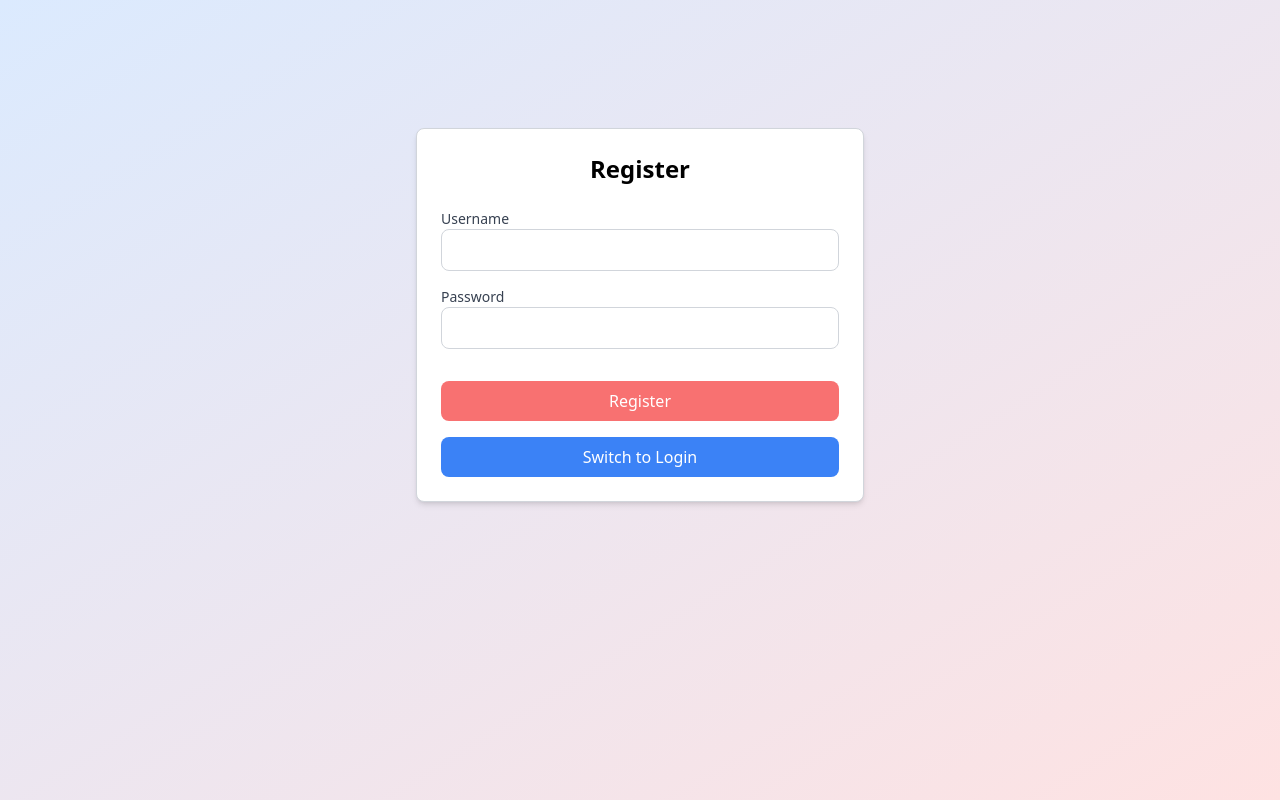
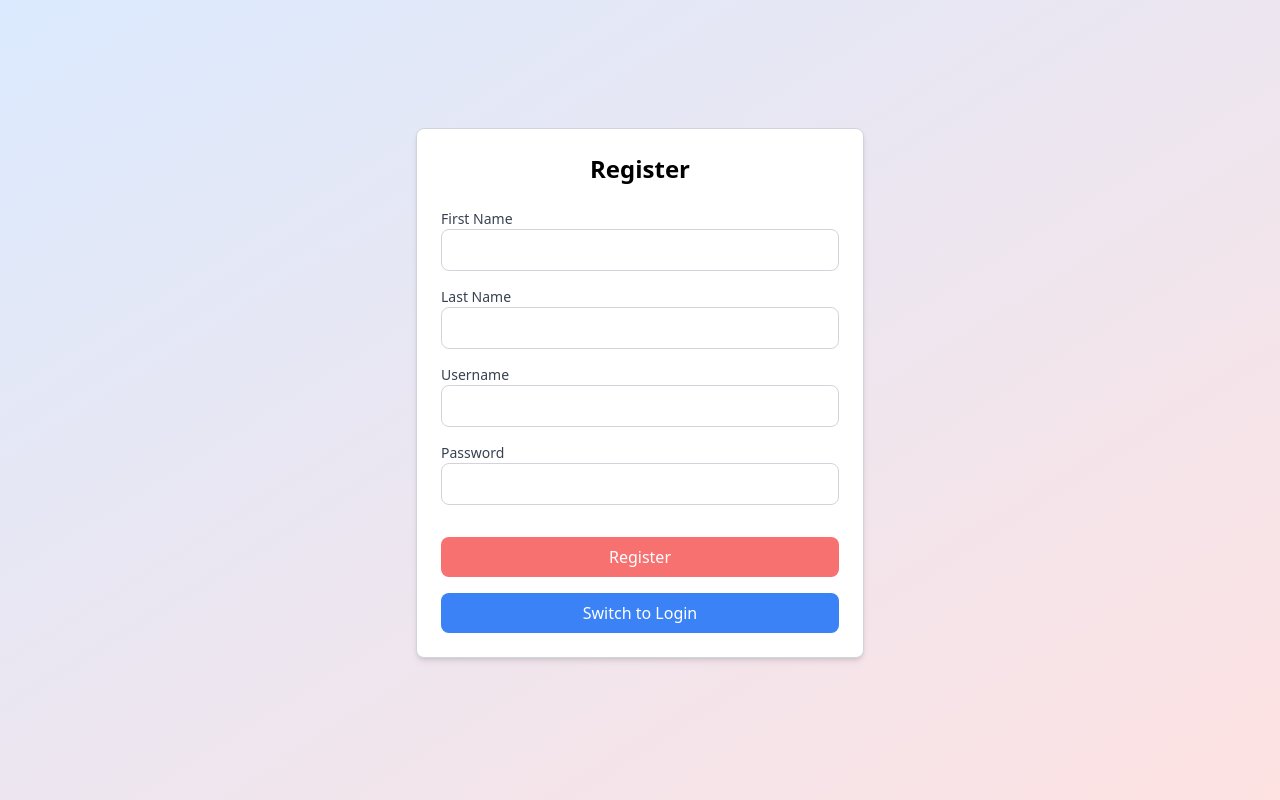
Before and after one commit to sukhjeetChauhan/Job-Racker, a React (Vite) app in the folder Job-Racker-React/: page /login in a window 1280 px wide. Both pictures are taken after a click on the button "Switch to Register". Built offline with nearby package versions, Linux system fonts and the light colour scheme; no server answers.

Commit message:
commit on 4 November 2024

```diff
--- a/Job-Racker-React/src/Components/authentication/AuthContext.tsx
+++ b/Job-Racker-React/src/Components/authentication/AuthContext.tsx
@@ -2,10 +2,12 @@
 import React, { createContext, useState, useEffect } from 'react'
 import axios from 'axios'
 
+axios.defaults.withCredentials = true
+
 // Define the shape of the context value
 export interface AuthContextType {
   isLoggedIn: boolean
-  setIsLoggedIn: (loggedIn: boolean) => void
+  user: string
 }
 
 // Define props for the AuthProvider, including children
@@ -18,13 +20,18 @@ export const AuthContext = createContext<AuthContextType | undefined>(undefined)
 
 export const AuthProvider: React.FC<AuthProviderProps> = ({ children }) => {
   const [isLoggedIn, setIsLoggedIn] = useState(false)
+  const [user, setUser] = useState('')
 
   const checkSession = async () => {
     try {
-      const response = await axios.get('/api/auth/session-status/', {
-        withCredentials: true,
-      })
+      const response = await axios.get(
+        'http://localhost:8000/api/auth/session-status/',
+        {
+          withCredentials: true,
+        }
+      )
       setIsLoggedIn(response.data.isLoggedIn)
+      setUser(response.data.username)
     } catch (error) {
       console.log(error)
       setIsLoggedIn(false)
@@ -33,10 +40,10 @@ export const AuthProvider: React.FC<AuthProviderProps> = ({ children }) => {
 
   useEffect(() => {
     checkSession()
-  }, [])
+  }, [isLoggedIn])
 
   return (
-    <AuthContext.Provider value={{ isLoggedIn, setIsLoggedIn }}>
+    <AuthContext.Provider value={{ isLoggedIn, user }}>
       {children}
     </AuthContext.Provider>
   )
--- a/Job-Racker-React/src/Components/authentication/Login.tsx
+++ b/Job-Racker-React/src/Components/authentication/Login.tsx
@@ -5,6 +5,8 @@ import { AxiosError } from 'axios'
 const LoginComponent = () => {
   const [username, setUsername] = useState('')
   const [password, setPassword] = useState('')
+  const [firstName, setFirstName] = useState('')
+  const [lastName, setLastName] = useState('')
   const [isRegisterMode, setIsRegisterMode] = useState(false) // Toggle between login and register
   const [message, setMessage] = useState('')
 
@@ -24,7 +26,7 @@ const LoginComponent = () => {
 
   const handleRegister = async () => {
     try {
-      await registerUser(username, password)
+      await registerUser(username, password, firstName, lastName)
       setMessage('User registered successfully. You can now log in.')
       setIsRegisterMode(false)
     } catch (error) {
@@ -54,6 +56,34 @@ const LoginComponent = () => {
         </h2>
         {message && <p className="text-red-600 text-center mb-4">{message}</p>}
         <form onSubmit={handleSubmit}>
+          {isRegisterMode && (
+            <div className="mb-4">
+              <label className="block text-sm font-medium text-gray-700">
+                First Name
+              </label>
+              <input
+                type="text"
+                value={firstName}
+                onChange={(e) => setFirstName(e.target.value)}
+                required
+                className="w-full px-4 py-2 border border-gray-300 rounded-lg focus:outline-none focus:ring-2 focus:ring-blue-500"
+              />
+            </div>
+          )}
+          {isRegisterMode && (
+            <div className="mb-4">
+              <label className="block text-sm font-medium text-gray-700">
+                Last Name
+              </label>
+              <input
+                type="text"
+                value={lastName}
+                onChange={(e) => setLastName(e.target.value)}
+                required
+                className="w-full px-4 py-2 border border-gray-300 rounded-lg focus:outline-none focus:ring-2 focus:ring-blue-500"
+              />
+            </div>
+          )}
           <div className="mb-4">
             <label className="block text-sm font-medium text-gray-700">
               Username
--- a/Job-Racker-React/src/Pages/Home.tsx
+++ b/Job-Racker-React/src/Pages/Home.tsx
@@ -1,8 +1,12 @@
 import Title from '../Components/Home/Title'
 import Uploader from '../Components/Home/Uploader'
 import Header from '../Components/Header'
+import { useContext } from 'react'
+import { AuthContext } from '../Components/authentication/AuthContext'
 
 export default function Home() {
+  const user = useContext(AuthContext)
+  console.log(user?.user)
   return (
     <div className="w-full px-16 flex flex-col justify-center items-center bg-gradient-to-br from-blue-100 to-red-100">
       <Header />
--- a/Job-Racker-React/src/apis/authenticationApis.ts
+++ b/Job-Racker-React/src/apis/authenticationApis.ts
@@ -5,12 +5,22 @@ interface ErrorResponse {
 }
 
 // Register User
-export const registerUser = async (username: string, password: string) => {
+export const registerUser = async (
+  username: string,
+  password: string,
+  first_name: string,
+  last_name: string
+) => {
   try {
-    const response = await axios.post('/api/auth/register/', {
+    const response = await axios.post(
+      'http://localhost:8000/api/auth/register/',
+      {
         username,
         password,
-    })
+        first_name,
+        last_name,
+      }
+    )
     console.log(response.data.message)
   } catch (error) {
     const err = error as AxiosError<ErrorResponse> // Define the error response type
@@ -25,7 +35,7 @@ export const registerUser = async (username: string, password: string) => {
 // Login User
 export const loginUser = async (username: string, password: string) => {
   try {
-    const response = await axios.post('/api/auth/login/', {
+    const response = await axios.post('http://localhost:8000/api/auth/login/', {
       username,
       password,
     })
@@ -43,7 +53,7 @@ export const loginUser = async (username: string, password: string) => {
 // Logout User
 export const logoutUser = async () => {
   try {
-    const response = await axios.post('/api/auth/logout/')
+    const response = await axios.post('http://localhost:8000/api/auth/logout/')
     console.log(response.data.message)
   } catch (error) {
     const err = error as AxiosError<ErrorResponse>
@@ -58,10 +68,14 @@ export const logoutUser = async () => {
 // Function to check session status
 export const checkSession = async () => {
   try {
-      const response = await axios.get('/api/auth/session-status/', { withCredentials: true });
+    const response = await axios.get(
+      'http://localhost:8000/api/auth/session-status/',
+      {
+        withCredentials: true,
+      }
+    )
     return response
   } catch (error) {
     return error
-
   }
-  };
+}
```
Also changed, not shown: 2 other files (tests, documents, lock files or other folders). Lines whose indentation alone changed are shown as unchanged.
